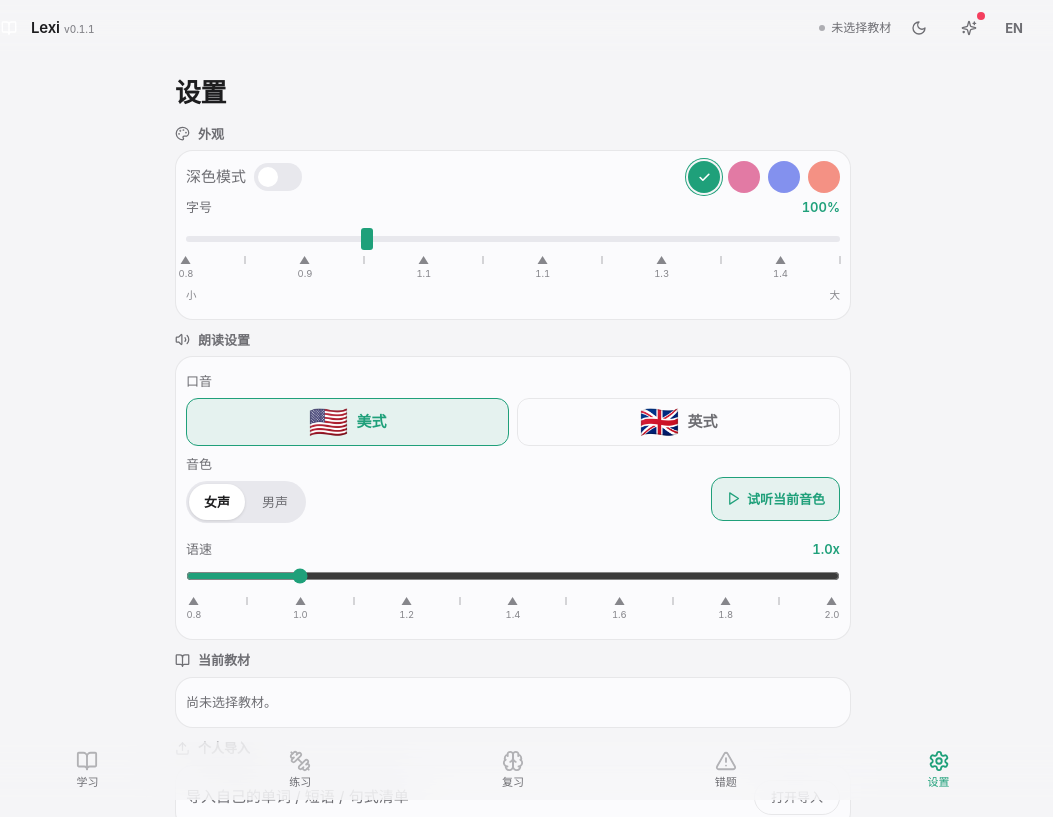
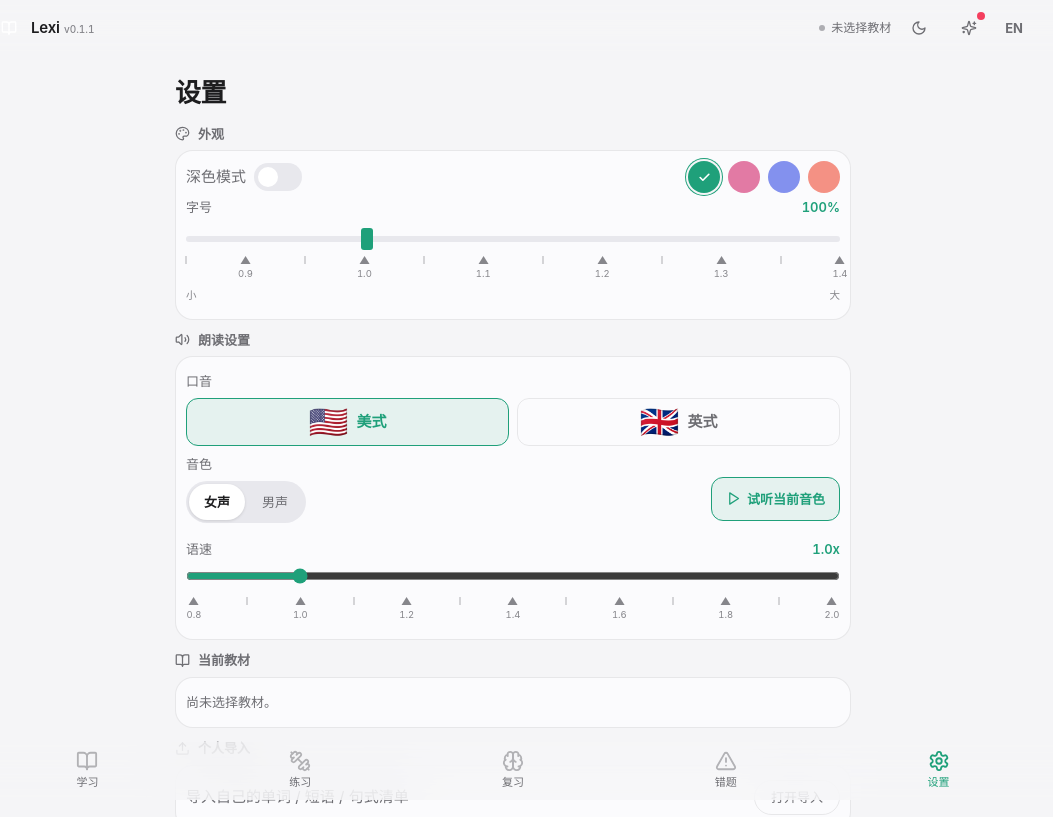
Before and after one commit to irkythedev/lexi, a React (Vite) app: page /settings in a window 1280 px wide. Shown: the top 817 px of the page, without its empty margins (127-1180 px from the left). Built offline with nearby package versions, Linux system fonts and the light colour scheme; no server answers.

Commit message:
fix: font-size scale majors anchored at 0.9 (clean % steps)
Font-size major ticks now land at 0.9/1.0/1.1/1.2/1.3/1.4 (integer percents)
instead of mirroring the speed scale from min 0.85. majorAnchor param added
to Scale; speed unchanged (anchor defaults to min).

```diff
--- a/src/views/SettingsView.tsx
+++ b/src/views/SettingsView.tsx
@@ -80,7 +80,7 @@ export default function SettingsView() {
             className="w-full thumb-rect cursor-pointer"
             style={{ accentColor: 'var(--color-accent)' }}
           />
-          <Scale min={0.85} max={1.4} step={0.05} majorStep={0.1} />
+          <Scale min={0.85} max={1.4} step={0.05} majorStep={0.1} majorAnchor={0.9} />
           <div className="mt-1 flex justify-between text-[calc(10.5px*var(--type-scale))] text-[var(--color-text-3)]"><span>{t('fontSizeMin', locale)}</span><span>{t('fontSizeMax', locale)}</span></div>
         </div>
       </Section>
@@ -159,11 +159,11 @@ function snapToStep(v: number, min: number, step: number): number {
   return Math.min(1.4, Math.max(min, Math.round(r * 100) / 100));
 }
 
-/** 滑块刻度尺：三角形指向 + 精准百分比定位 */
-function Scale({ min, max, step, majorStep, inset }: { min: number; max: number; step: number; majorStep: number; inset?: number }) {
+/** 滑块刻度尺：主刻度向上三角+数字，次刻度短线；majorAnchor 指定主刻度起始锚点 */
+function Scale({ min, max, step, majorStep, majorAnchor = min, inset }: { min: number; max: number; step: number; majorStep: number; majorAnchor?: number; inset?: number }) {
   const ticks: { v: number; major: boolean }[] = [];
   for (let v = min; v <= max + 1e-9; v = Math.round((v + step) * 100) / 100) {
-    const major = Math.abs((v - min) / majorStep - Math.round((v - min) / majorStep)) < 1e-9;
+    const major = Math.abs((v - majorAnchor) / majorStep - Math.round((v - majorAnchor) / majorStep)) < 1e-9;
     ticks.push({ v, major });
   }
   const N = ticks.length;
```
